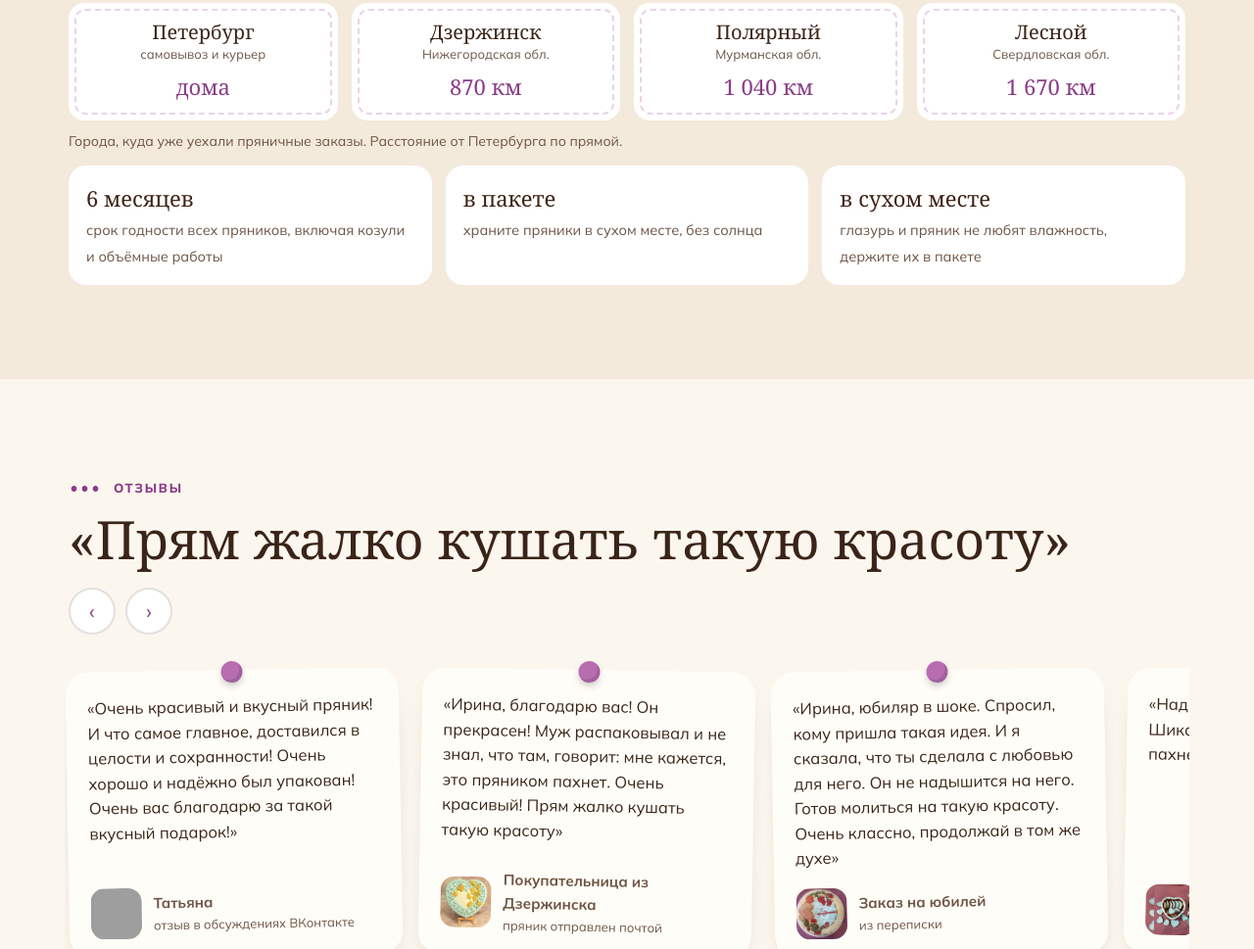
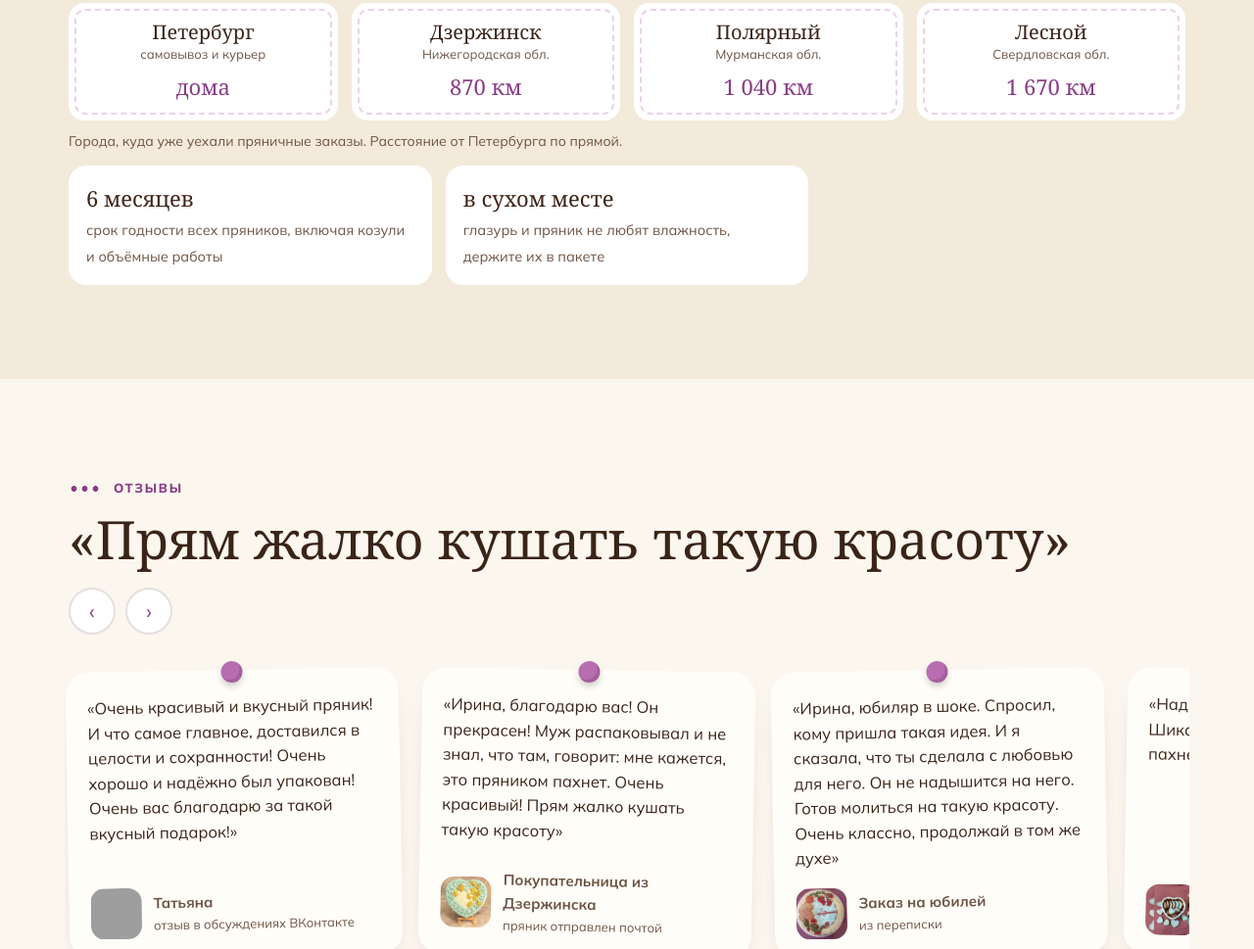
Before and after one commit to leonti123/sladost-v-radost, a plain HTML site: page index.html in a window 1280 px wide. Shown: the part 9960-10929 px from the top of the page at 98% size. Drawn offline with Linux system fonts and the light colour scheme; grey boxes are pictures that could not be loaded; a web font is replaced by a local one.

Commit message:
Убрал дубль в блоке хранения
Co-Authored-By: Claude Opus 5.5 <noreply@anthropic.com>

```diff
--- a/index.html
+++ b/index.html
@@ -755,7 +755,6 @@ form.f::after{content:"";position:absolute;inset:9px;border-radius:24px;border:2
     <p class="note" style="margin-top:10px">Города, куда уже уехали пряничные заказы. Расстояние от Петербурга по прямой.</p>
     <div class="keep">
       <div><b>6 месяцев</b><span>срок годности всех пряников, включая козули и объёмные работы</span></div>
-      <div><b>в пакете</b><span>храните пряники в сухом месте, без солнца</span></div>
       <div><b>в сухом месте</b><span>глазурь и пряник не любят влажность, держите их в пакете</span></div>
     </div>
   </div>
```
